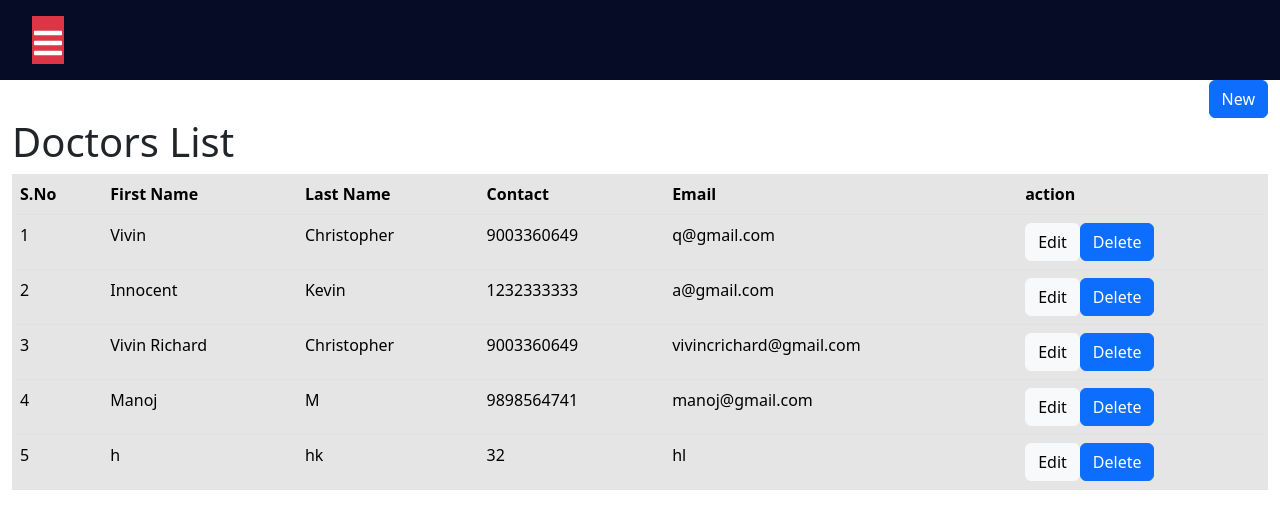
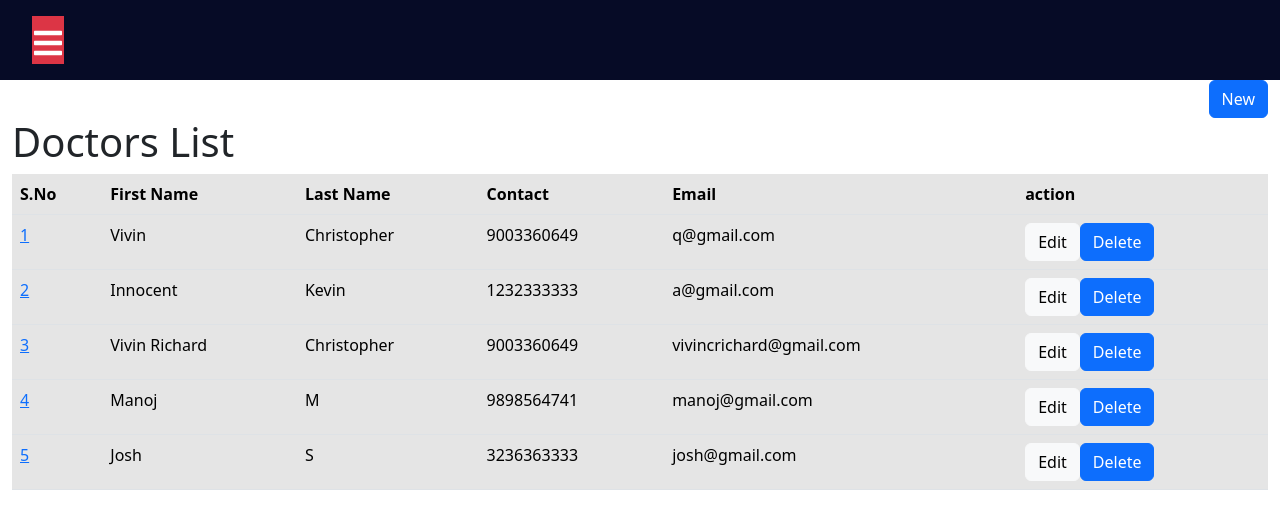
Before and after one commit to vivincrichard/my-application-01, a React (Vite) app: page /doctors in a window 1280 px wide. Shown: the top 528 px of the page. Built offline with nearby package versions, Linux system fonts and the light colour scheme; data requests are answered from the project's data file.

Commit message:
added the Doctors Details Route

```diff
--- a/db.json
+++ b/db.json
@@ -89,10 +89,10 @@
     },
     {
       "id": "5",
-      "firstName": "h",
-      "lastName": "hk",
-      "contact": "32",
-      "email": "hl"
+      "firstName": "Josh",
+      "lastName": "S",
+      "contact": "3236363333",
+      "email": "josh@gmail.com"
     }
   ]
 }
--- a/src/App.tsx
+++ b/src/App.tsx
@@ -6,7 +6,8 @@ import "bootstrap/dist/css/bootstrap.min.css";
 import "bootstrap/dist/js/bootstrap.bundle.min.js";
 import ProfileDetails from "./Components/PDetails/ProfileDetails";
 import HospitalIndex from "./Components/Hospitals/Index";
-import Doctors from "./Components/Doctors";
+import Doctors from "./Components/Doctors/Index";
+import DoctorDetails from "./Components/Doctors/DoctorDetails";
 
 function App() {
   return (
@@ -18,6 +19,7 @@ function App() {
         <Route path="/hospitals" element={<HospitalIndex />} />
         <Route path="/products" element={<Products />} />
         <Route path="/doctors" element={<Doctors/>} />
+        <Route path="doctor/:id" element={<DoctorDetails/>}/>
       </Routes>
     </Router>
   );
--- /dev/null
+++ b/src/Components/Doctors/DoctorDetails.tsx
@@ -0,0 +1,12 @@
+import { useParams } from 'react-router-dom'
+
+function DoctorDetails() {
+    const {id} = useParams();
+    console.log('hhhhhh',id);
+
+  return (
+    <div>{id}</div>
+  )
+}
+
+export default DoctorDetails
--- a/src/Components/Doctors/ListDoctor.tsx
+++ b/src/Components/Doctors/ListDoctor.tsx
@@ -1,5 +1,6 @@
 import { useState } from "react";
 import { useDeleteDoctor, useDoctorList } from "./DoctorQuery";
+import { Link } from "react-router-dom";
 
 interface IProps {
   onSelectDoctor: (id: string) => void;
@@ -36,7 +37,9 @@ function ListDoctor(props: IProps) {
         <tbody>
           {doctorList?.map((doc: any) => (
             <tr key={doc.id}>
-              <td>{doc.id}</td>
+              <td>
+                <Link to={`/doctor/${doc.id}`}>{doc?.id}</Link>
+              </td>
               <td>{doc.firstName}</td>
               <td>{doc.lastName}</td>
               <td>{doc.contact}</td>
```
